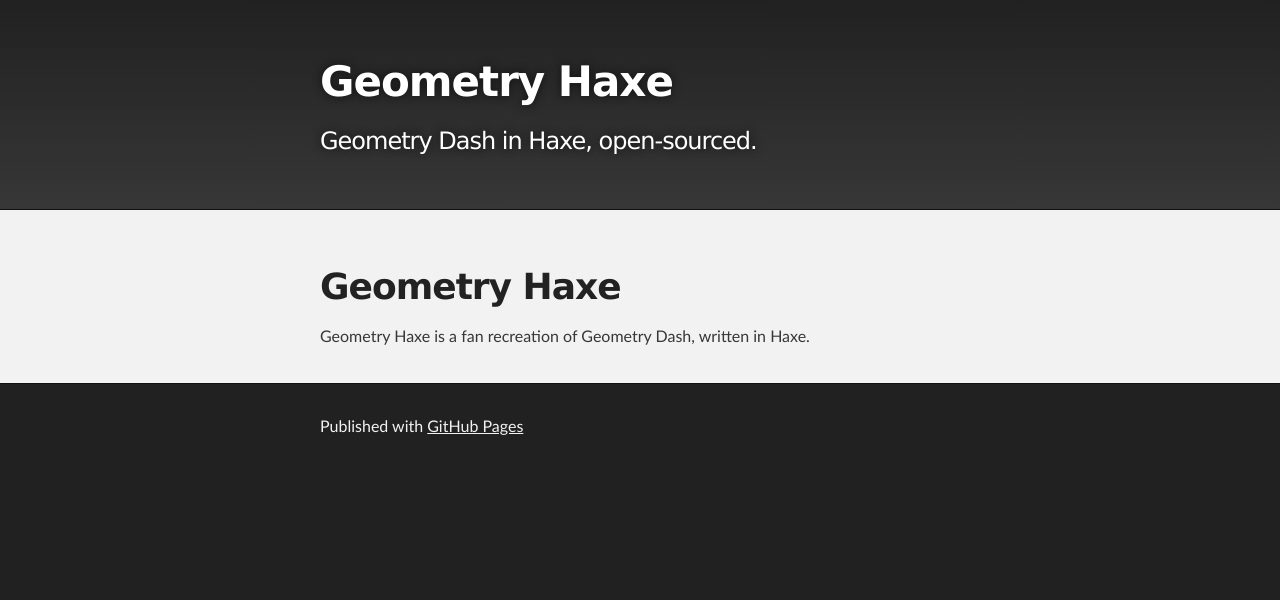
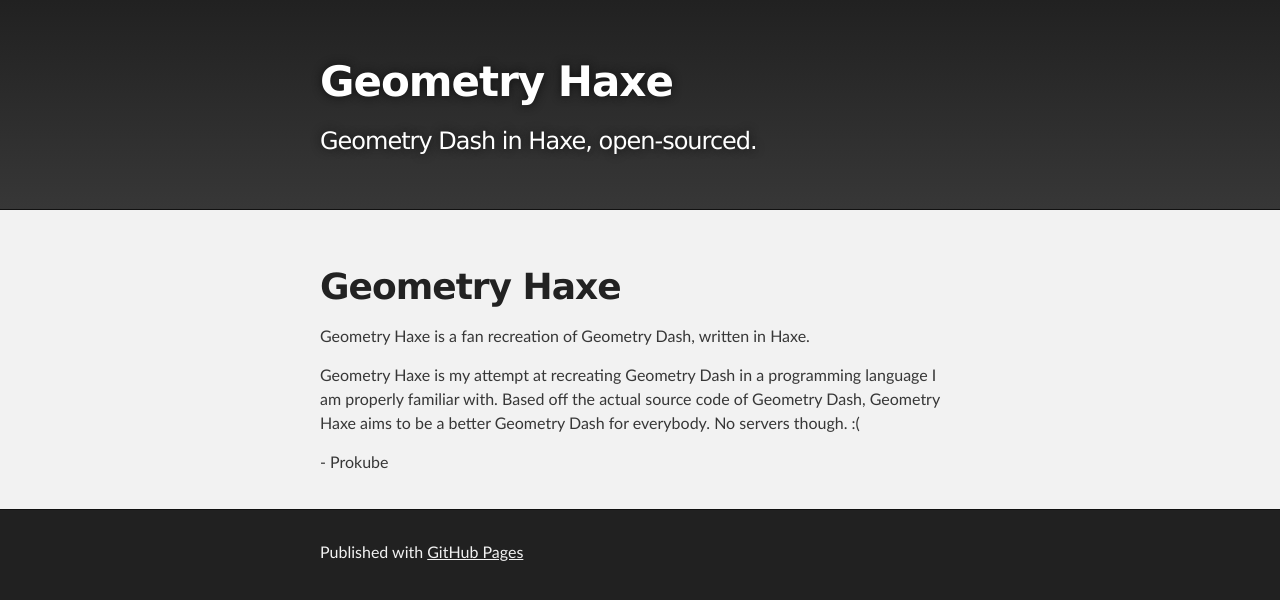
Before and after one commit to GeometryHaxe/geometryhaxe.github.io, a Jekyll site: the page built from index.md, in a window 1280 px wide. Shown: the top 600 px of the page. Built offline with Jekyll 4.4.1, drawn with Linux system fonts in a browser that asks for light colours; our own code applies the rules of GitHub Pages for plain Markdown files.

Commit message:
Update index.md

```diff
--- a/index.md
+++ b/index.md
@@ -4,3 +4,7 @@ layout: default
 
 # Geometry Haxe
 Geometry Haxe is a fan recreation of Geometry Dash, written in Haxe.
+
+Geometry Haxe is my attempt at recreating Geometry Dash in a programming language I am properly familiar with. Based off the actual source code of Geometry Dash, Geometry Haxe aims to be a better Geometry Dash for everybody. No servers though. :(
+
+\- Prokube
```
